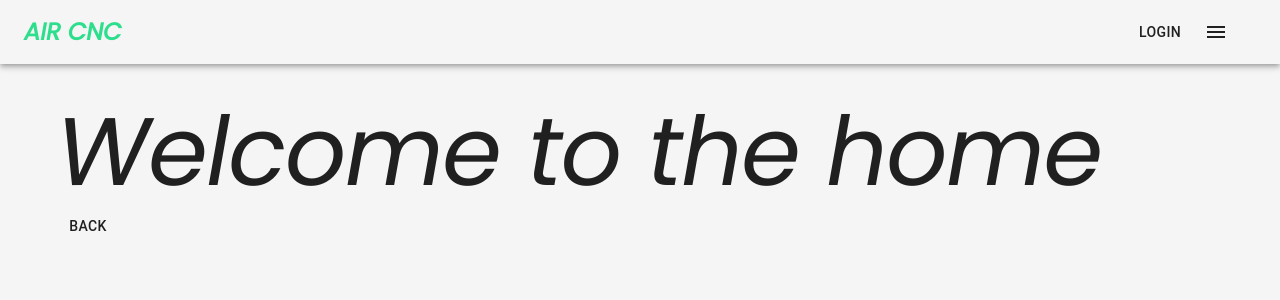
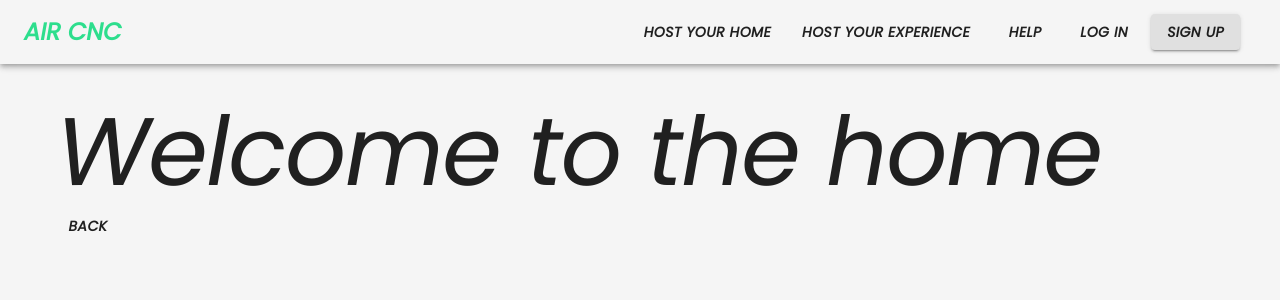
Before and after one commit to Shakib448/next-js-air-cnc, a Next.js app in the folder client/: page /home in a window 1280 px wide. Shown: the top 300 px of the page. Built offline with nearby package versions, Linux system fonts and the light colour scheme.

Commit message:
WIP on HOME

```diff
--- a/client/src/Components/Navigation.js
+++ b/client/src/Components/Navigation.js
@@ -5,7 +5,7 @@ import Typography from "@material-ui/core/Typography";
 import Button from "@material-ui/core/Button";
 import IconButton from "@material-ui/core/IconButton";
 import MenuIcon from "@material-ui/icons/Menu";
-import { Box } from "@material-ui/core";
+import { Box, ButtonGroup } from "@material-ui/core";
 import clsx from "clsx";
 
 const useStyles = makeStyles((theme) => ({
@@ -14,12 +14,20 @@ const useStyles = makeStyles((theme) => ({
   },
   menuButton: {
     marginRight: theme.spacing(2),
+    display: "block",
+    [theme.breakpoints.up("md")]: {
+      display: "none",
+    },
+  },
+  linkButton: {
+    [theme.breakpoints.down("sm")]: {
+      display: "none",
+    },
   },
   title: {
     flexGrow: 1,
     color: "#2DDE8D",
   },
-  fonts: {},
 }));
 
 const Navigation = () => {
@@ -32,7 +40,26 @@ const Navigation = () => {
           <Typography variant="h5" className={clsx(classes.title)}>
             <Box fontWeight="fontWeightBold">AIR CNC</Box>
           </Typography>
-          <Button color="inherit">Login</Button>
+          <ButtonGroup color="inherit" className={clsx(classes.linkButton)}>
+            <Box mr={2}>
+              <Button>Host your Home</Button>
+            </Box>
+            <Box mr={2}>
+              <Button>Host your experience</Button>
+            </Box>
+            <Box mr={2}>
+              <Button>Help</Button>
+            </Box>
+            <Box mr={2}>
+              <Button>Log in</Button>
+            </Box>
+            <Box mr={2}>
+              <Button color="inherit" variant="contained">
+                Sign up
+              </Button>
+            </Box>
+          </ButtonGroup>
+
           <IconButton
             edge="end"
             className={clsx(classes.menuButton)}
--- a/client/src/Theme/GlobalStyle.js
+++ b/client/src/Theme/GlobalStyle.js
@@ -8,6 +8,10 @@ const styles = (theme) => ({
 
     ".MuiTypography-root": {
       fontFamily: "Poppins, sans-serif !important",
+    },
+    ".MuiButtonBase-root": {
+      fontFamily: "Poppins, sans-serif !important",
+      fontWeight: "bold ",
     },
     ".container": {
       width: "100%",
```
